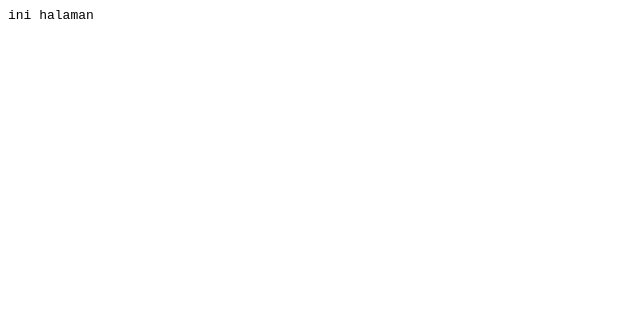
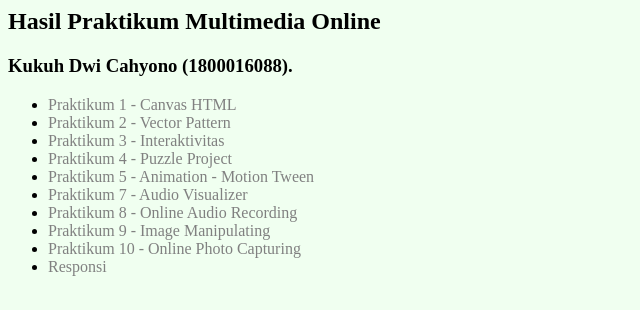
Before and after one commit to KukuhDwiC/Notspecial, a plain HTML site: page index.html in a window 1280 px wide. Shown: the whole page, without its empty margins (0-640 px from the left). Drawn offline with Linux system fonts and the light colour scheme.

Commit message:
Add files via upload

```diff
--- a/index.html
+++ b/index.html
@@ -1,4 +1,64 @@
 <html>
-<pre>
-ini halaman
+    <title>(1800016088) Praktikum Multimedia Onlien </title>
+    <style>
+        a:link {
+            color: gray;
+            text-decoration: none;
+        }
+
+        a:hover {
+            color: blue;
+            text-decoration: none;
+        }
+
+        a:active {
+            color: yellow;
+        }
+
+        body {
+            background-color: honeydew;
+        }
+    </style>
+
+<body>
+    <div class="container">
+        <h2>Hasil Praktikum Multimedia Online</h2>
+        <h3>Kukuh Dwi Cahyono (1800016088).</h3>
+
+        <ul>
+            <li>
+                <a href="praktikum_1_1800016088.html">Praktikum 1 - Canvas HTML</a>
+            </li>
+            <li>
+                <a href="praktikum_2_1800016088.html">Praktikum 2 - Vector Pattern</a>
+            </li>
+            <li>
+                <a href="praktikum_3_1800016088.html">Praktikum 3 - Interaktivitas</a>
+            </li>
+            <li>
+                <a href="praktikum_4_1800016088.html">Praktikum 4 - Puzzle Project</a>
+            </li>
+            <li>
+                <a href="praktikum_5_1800016088.html">Praktikum 5 - Animation - Motion Tween</a>
+            </li>
+            <li>
+                <a href="praktikum_7_1800016088.html">Praktikum 7 - Audio Visualizer</a>
+            </li>
+            <li>
+                <a href="praktikum_8_1800016088.html">Praktikum 8 - Online Audio Recording</a>
+            </li>
+            <li>
+                <a href="praktikum_9_1800016088.html">Praktikum 9 - Image Manipulating</a>
+            </li>
+            <li>
+                <a href="praktikum_10_1800016088.html">Praktikum 10 - Online Photo Capturing</a>
+            </li>
+            <li>
+                <a href="Responsi-1800016088.html">Responsi</a>
+            </li>
+        </ul>
+    </div>
+</body>
+</head>
+
 </html>
```
